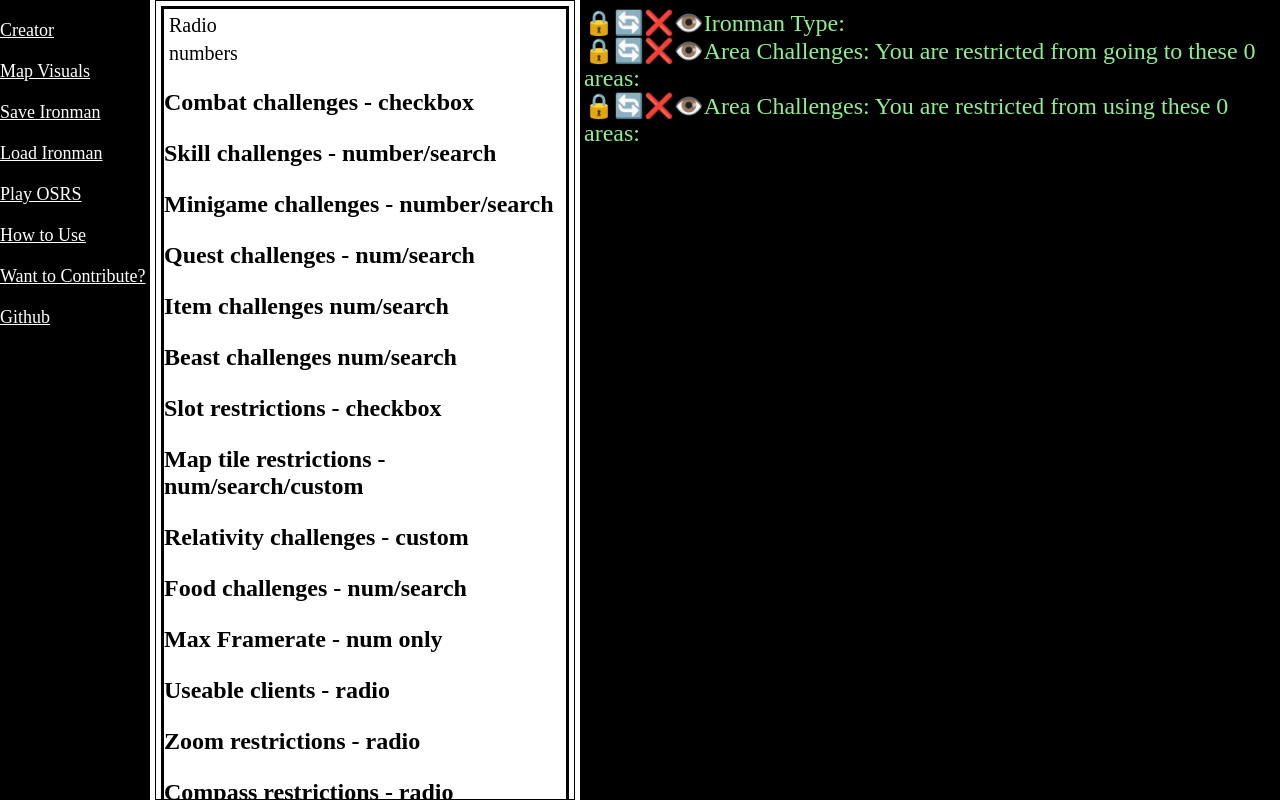
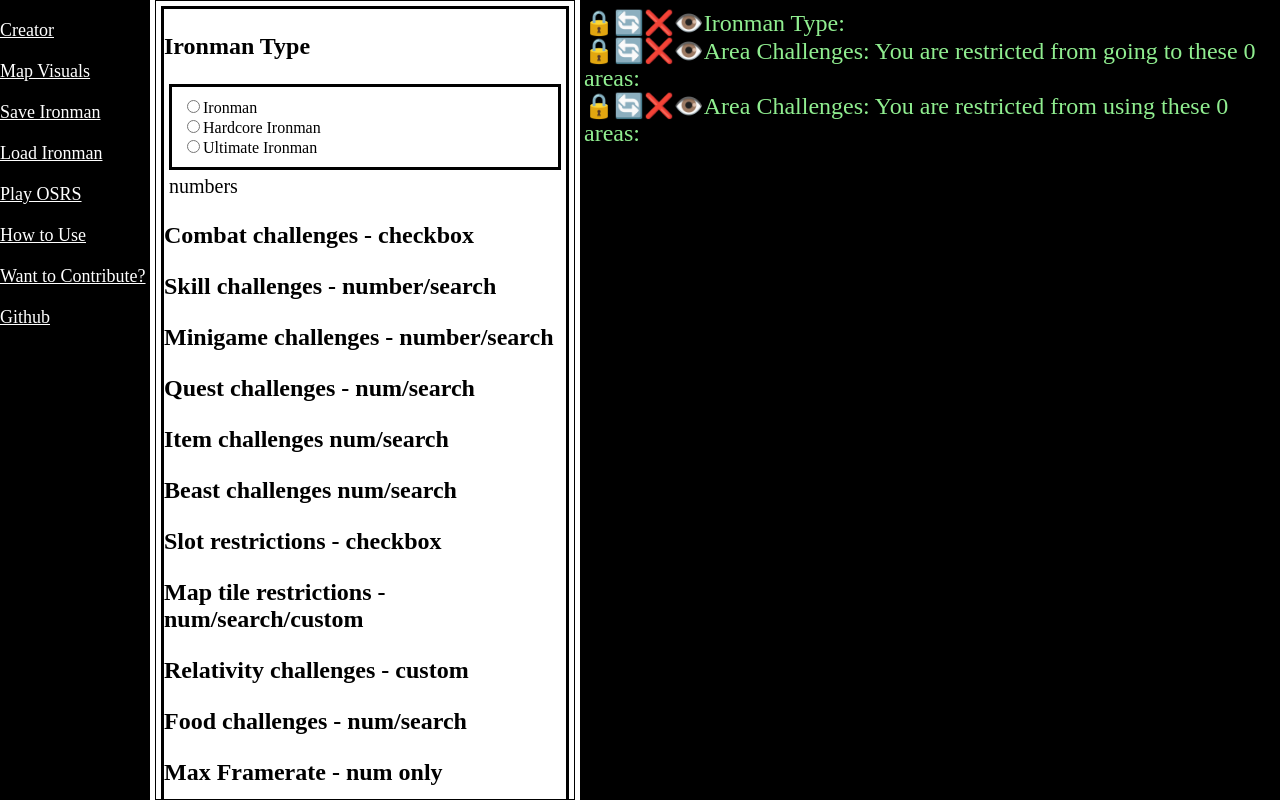
Before and after one commit to Yonkai/ironman-challenge-maker, a Next.js app: page / in a window 1280 px wide. Built offline with nearby package versions, Linux system fonts and the light colour scheme.

Commit message:
Refine abstract radio form

```diff
--- a/components/IronmanSettings.js
+++ b/components/IronmanSettings.js
@@ -6,11 +6,6 @@ import challenges from '../data/challenges'
 import STATE_KEYS from '../data/STATE_KEYS'
 
 class IronmanSettings extends Component {
-  constructor (props) {
-    super(props)
-    this.state = { settings: null }
-  }
-
   // TODO: Add a pull out menu in shell design from google for the forms on mobile?
   render () {
     return (
@@ -22,6 +17,7 @@ class IronmanSettings extends Component {
 
         <div className='restrictions'>
           <AbstractFormMaker
+            name={'Ironman Type'}
             handleChange={this.props.handleChange}
             abstractFormType={'radio'}
             dataset={challenges.type}
@@ -30,6 +26,7 @@ class IronmanSettings extends Component {
           />
 
           <AbstractFormMaker
+            name={'Area Challenges'}
             handleChange={this.props.handleChange}
             abstractFormType={'number'}
             dataset={challenges.areas}
--- a/components/form-comps/AbstractFormMaker.js
+++ b/components/form-comps/AbstractFormMaker.js
@@ -6,7 +6,13 @@ class AbstractFormMaker extends Component {
   render () {
     let generatedForm
     if (this.props.abstractFormType === 'radio') {
-      generatedForm = <RadioForm />
+      generatedForm = <RadioForm
+        name={this.props.name}
+        handleChange={this.props.handleChange}
+        dataset={this.props.dataset}
+        keys={this.props.keys}
+        search={this.props.search}
+      />
     } else if (this.props.abstractFormType === 'number') {
       generatedForm = <NumberForm />
     } else {
--- a/components/form-comps/RadioForm.js
+++ b/components/form-comps/RadioForm.js
@@ -1,5 +1,29 @@
-const RadioForm = (props) => {
-  return (<p>Radio</p>)
+import React, { Component } from 'react'
+
+class RadioForm extends Component {
+  render () {
+    return (
+      <div>
+        <h3>{this.props.name}</h3>
+        <div className='challenges'>
+          {/* adio maps through dataset because that what it displays in the form
+              number maps through keys. */}
+          {Object.keys(this.props.dataset).map((key, index) => (
+            <div>
+              {/* Leave here for debugging: <div>Key: {key}, Value: {this.props.dataset[key]}</div> */}
+              <input type='radio' id={this.props.dataset[key]} name={this.props.keys} value={this.props.dataset[key]}
+                onChange={(event) => this.props.handleChange(event)} />
+              <label htmlFor={this.props.dataset[key]}>{this.props.dataset[key]}</label>
+            </div>
+          )
+          )}
+        </div>
+        <style jsx>
+          {``}
+        </style>
+      </div>
+    )
+  }
 }
 
 export default RadioForm
--- a/data/challenges.js
+++ b/data/challenges.js
@@ -3,7 +3,7 @@
 const challenges = {
   // Add toggles for can/cannot use instead of writing both out, saves time/space.
   // Think about the "minimum set" of course
-  type: { ...['ironman', 'hardcore ironman', 'ultimate ironman'] },
+  type: { ...['Ironman', 'Hardcore Ironman', 'Ultimate Ironman'] },
   combat: { ...['melee', 'ranged', 'magic'] },
   areas: { ...[
     'Burthorpe',
--- a/pages/index.js
+++ b/pages/index.js
@@ -25,15 +25,10 @@ class IronmanChallengeRoot extends Component {
   }
 
   // "Modifiers" are specific to each challenge field
-  handleChange (modName, challengeModifier, event) {
+  handleChange (event) {
     const { target } = event
     const { name, value } = target
-    const valueChallengeDisplayModified = challengeModifier(value)
-    if (name !== modName) {
-      this.setState({
-        [modName]: valueChallengeDisplayModified
-      })
-    }
+
     this.setState({
       [name]: value
     })
@@ -47,10 +42,10 @@ class IronmanChallengeRoot extends Component {
           <Link href='#'><a>Map Visuals</a></Link>
           <Link href='#'><a>Save Ironman</a></Link>
           <Link href='#'><a>Load Ironman</a></Link>
-          <Link href='#'><a>Play OSRS</a></Link>
+          <Link href='https://oldschool.runescape.com/'><a>Play OSRS</a></Link>
           <Link href='#'><a>How to Use</a></Link>
           <Link href='#'><a>Want to Contribute?</a></Link>
-          <Link href='#'><a>Github</a></Link>
+          <Link href='https://github.com/Yonkai/ironman-challenge-maker'><a>Github</a></Link>
         </nav>
 
         <IronmanDisplayChallenges
```
